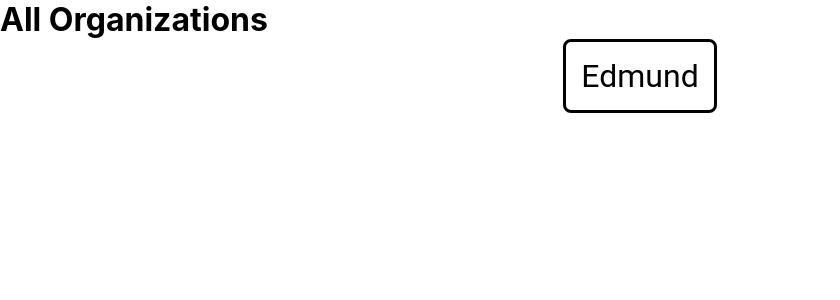
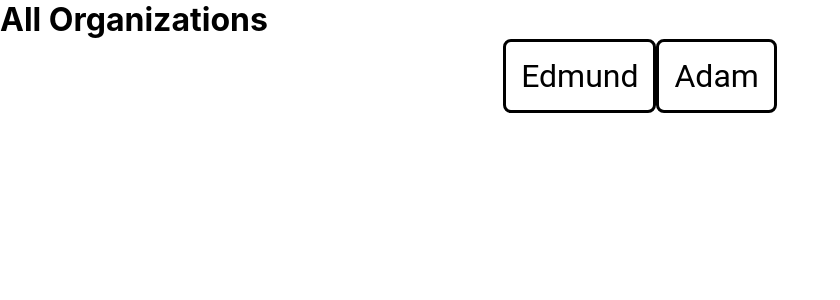
Before and after one commit to adammet/LogBook, a React (Create React App) app in the folder react-app/: page /#/ in a window 1280 px wide. Shown: the top 300 px of the page, without its empty margins (0-840 px from the left). Built offline with nearby package versions, Linux system fonts and the light colour scheme.

Commit message:
Used map to create multiple buttons

```diff
--- a/react-app/src/components/organizationspage.js
+++ b/react-app/src/components/organizationspage.js
@@ -2,17 +2,39 @@ import React, { Component } from 'react';
 
 var org_array = ['Edmund', 'Adam'];
 var counter = 0;
+var num_of_orgs = org_array.length; //added the negative 1 because otherwise get blank button, delete if it gets fucky
+var next_org;
+
+function generatebuttons() {
+    var arr = []
+    for (var i = 0; i < num_of_orgs; i++) {
+        arr.push(i)
+    }
+    return arr.map((i) => {
+        return generatenextbutton(i)
+    })
+    // while (counter < num_of_orgs) {
+    //     next_org = org_array[counter];
+    //     generatenextbutton(counter);
+    //     counter = counter + 1;
+    // }
+}
+
+function generatenextbutton(counter){
+    return (<button className='organization_button'> {org_array[counter]} </button>);
+}
+
+
 
 class OrganizationsPage extends Component {
 
     render() {
 
         return(
-            //TOP HEADER
             <header>
         <h1>All Organizations</h1>
                 <div className={'center-children'}>
-                <button className = 'organization_button'> {org_array[counter]} </button>
+                    {generatebuttons()}
                 </div>
             </header>
 
```
